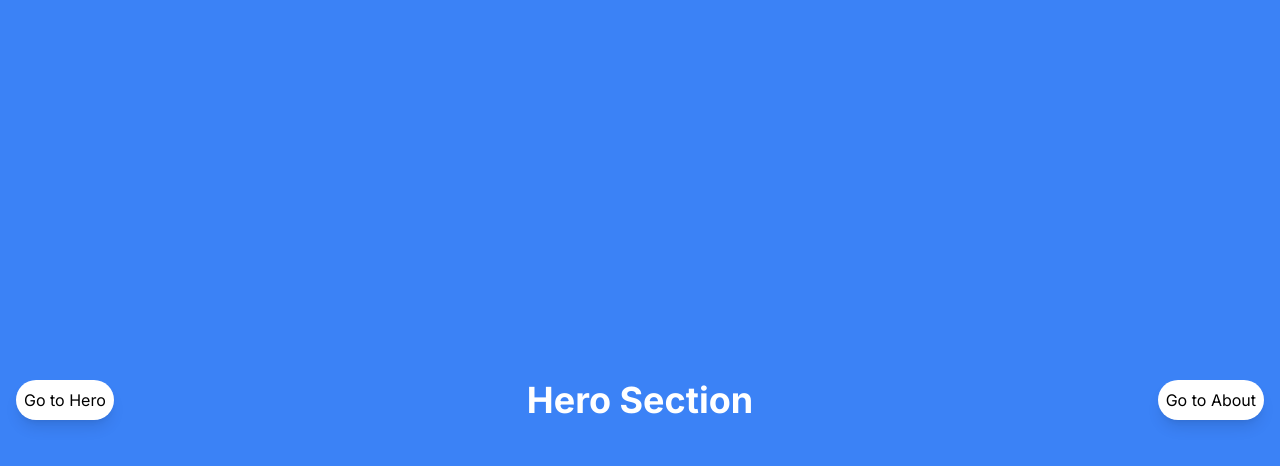
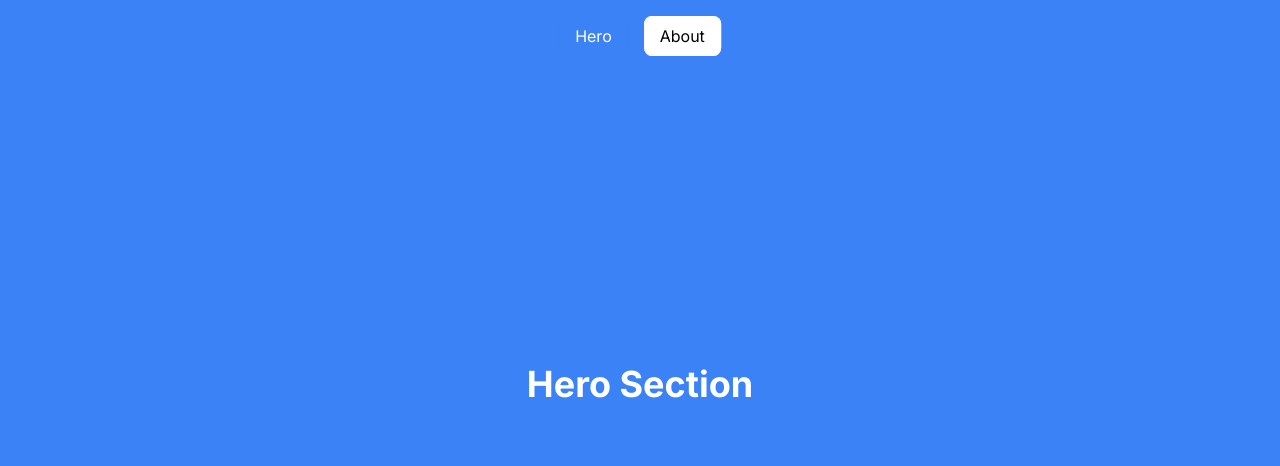
Before and after one commit to VictorBravim/InvisVR, a Next.js app: page / in a window 1280 px wide. Shown: the top 466 px of the page. Built offline with nearby package versions, Linux system fonts and the light colour scheme.

Commit message:
Mudança

```diff
--- a/src/app/page.tsx
+++ b/src/app/page.tsx
@@ -3,6 +3,7 @@
 import React, { useState } from 'react';
 import Hero from '../components/Hero';
 import About from '../components/About';
+import Nav from '../components/Nav';
 
 const Home: React.FC = () => {
     const [currentSection, setCurrentSection] = useState<'hero' | 'about'>('hero');
@@ -12,31 +13,20 @@ const Home: React.FC = () => {
     };
 
     return (
-        <div className="overflow-hidden">
+        <div className="overflow-hidden relative">
             <div
                 className={`flex transition-transform duration-700 ${currentSection === 'about' ? '-translate-x-full' : ''
                     }`}
                 style={{ width: '100%' }}
             >
                 <div className="w-screen flex-shrink-0">
-                    <Hero />
-                    <button
-                        onClick={() => switchSection('about')}
-                        className="absolute top-1/2 right-4 transform -translate-y-1/2 bg-white text-black p-2 rounded-full shadow-lg"
-                    >
-                        Go to About
-                    </button>
+                    <Hero switchSection={switchSection} currentSection={currentSection} />
                 </div>
                 <div className="w-screen flex-shrink-0">
-                    <About />
-                    <button
-                        onClick={() => switchSection('hero')}
-                        className="absolute top-1/2 left-4 transform -translate-y-1/2 bg-white text-black p-2 rounded-full shadow-lg"
-                    >
-                        Go to Hero
-                    </button>
+                    <About switchSection={switchSection} currentSection={currentSection} />
                 </div>
             </div>
+            <Nav switchSection={switchSection} currentSection={currentSection} />
         </div>
     );
 };
--- a/src/components/About.tsx
+++ b/src/components/About.tsx
@@ -1,9 +1,17 @@
+// components/About.tsx
 import React from 'react';
+import Nav from './Nav';
 
-const About: React.FC = () => {
+interface AboutProps {
+    switchSection: (section: 'hero' | 'about') => void;
+    currentSection: 'hero' | 'about';
+}
+
+const About: React.FC<AboutProps> = ({ switchSection, currentSection }) => {
     return (
-        <div className="h-screen flex items-center justify-center bg-green-500">
-            <h1 className="text-4xl font-bold text-white">About Section</h1>
+        <div className="h-screen flex flex-col items-center justify-center bg-green-500 relative">
+            <h1 className="text-4xl font-bold text-white mb-8">About Section</h1>
+            <Nav switchSection={switchSection} currentSection={currentSection} />
         </div>
     );
 };
--- a/src/components/Hero.tsx
+++ b/src/components/Hero.tsx
@@ -1,9 +1,17 @@
+// components/Hero.tsx
 import React from 'react';
+import Nav from './Nav';
 
-const Hero: React.FC = () => {
+interface HeroProps {
+    switchSection: (section: 'hero' | 'about') => void;
+    currentSection: 'hero' | 'about';
+}
+
+const Hero: React.FC<HeroProps> = ({ switchSection, currentSection }) => {
     return (
-        <div className="h-screen flex items-center justify-center bg-blue-500">
-            <h1 className="text-4xl font-bold text-white">Hero Section</h1>
+        <div className="h-screen flex flex-col items-center justify-center bg-blue-500 relative">
+            <h1 className="text-4xl font-bold text-white mb-8">Hero Section</h1>
+            <Nav switchSection={switchSection} currentSection={currentSection} />
         </div>
     );
 };
--- /dev/null
+++ b/src/components/Nav.tsx
@@ -0,0 +1,36 @@
+// components/Nav.tsx
+import React from 'react';
+
+interface NavProps {
+    switchSection: (section: 'hero' | 'about') => void;
+    currentSection: 'hero' | 'about';
+}
+
+const Nav: React.FC<NavProps> = ({ switchSection, currentSection }) => {
+    return (
+        <nav className="flex justify-center space-x-4 absolute top-4 left-1/2 transform -translate-x-1/2">
+            <button
+                onClick={() => switchSection('hero')}
+                className={`py-2 px-4 rounded-lg ${
+                    currentSection === 'hero'
+                        ? 'bg-blue-500 text-white'
+                        : 'bg-white text-black'
+                }`}
+            >
+                Hero
+            </button>
+            <button
+                onClick={() => switchSection('about')}
+                className={`py-2 px-4 rounded-lg ${
+                    currentSection === 'about'
+                        ? 'bg-blue-500 text-white'
+                        : 'bg-white text-black'
+                }`}
+            >
+                About
+            </button>
+        </nav>
+    );
+};
+
+export default Nav;
```
